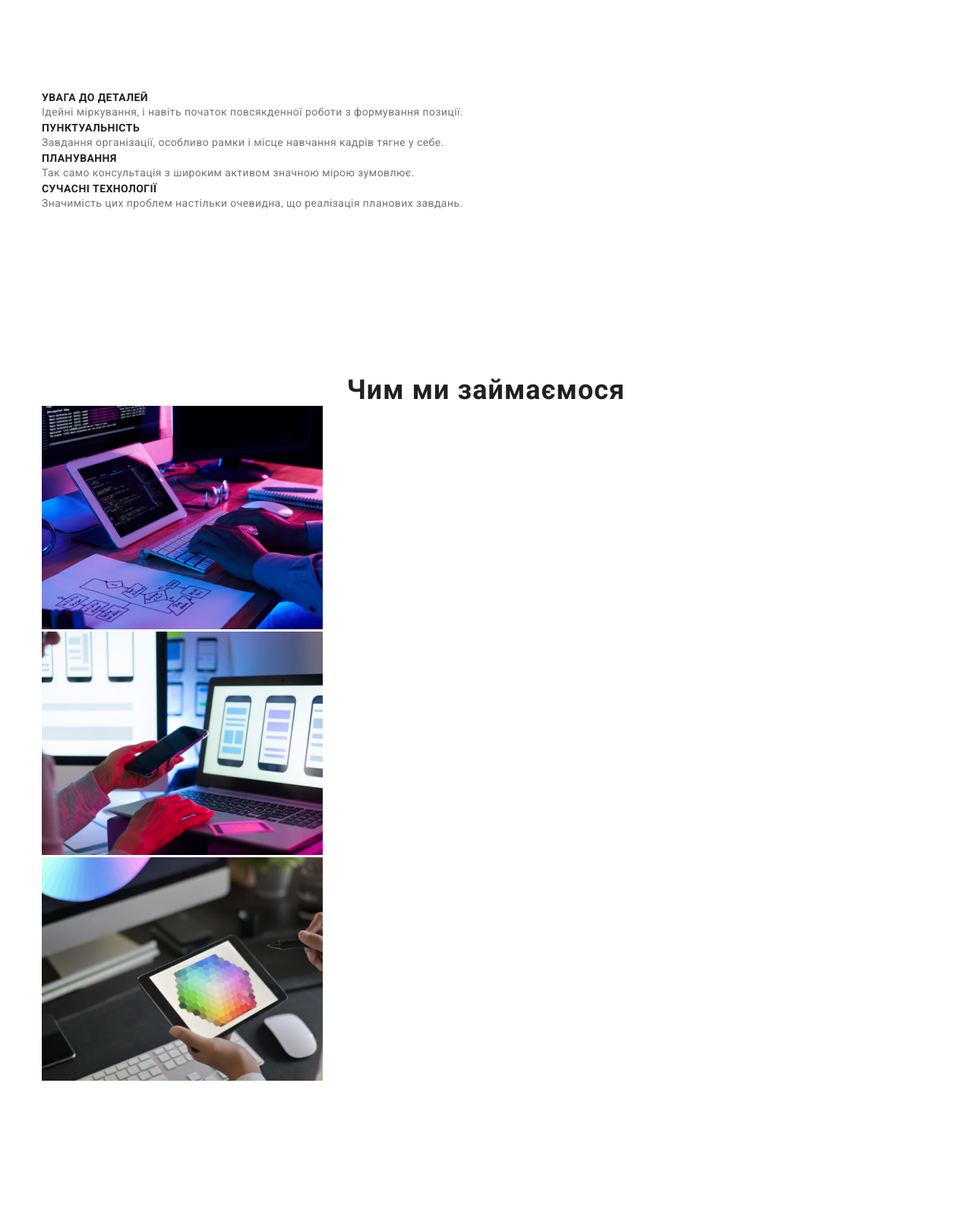
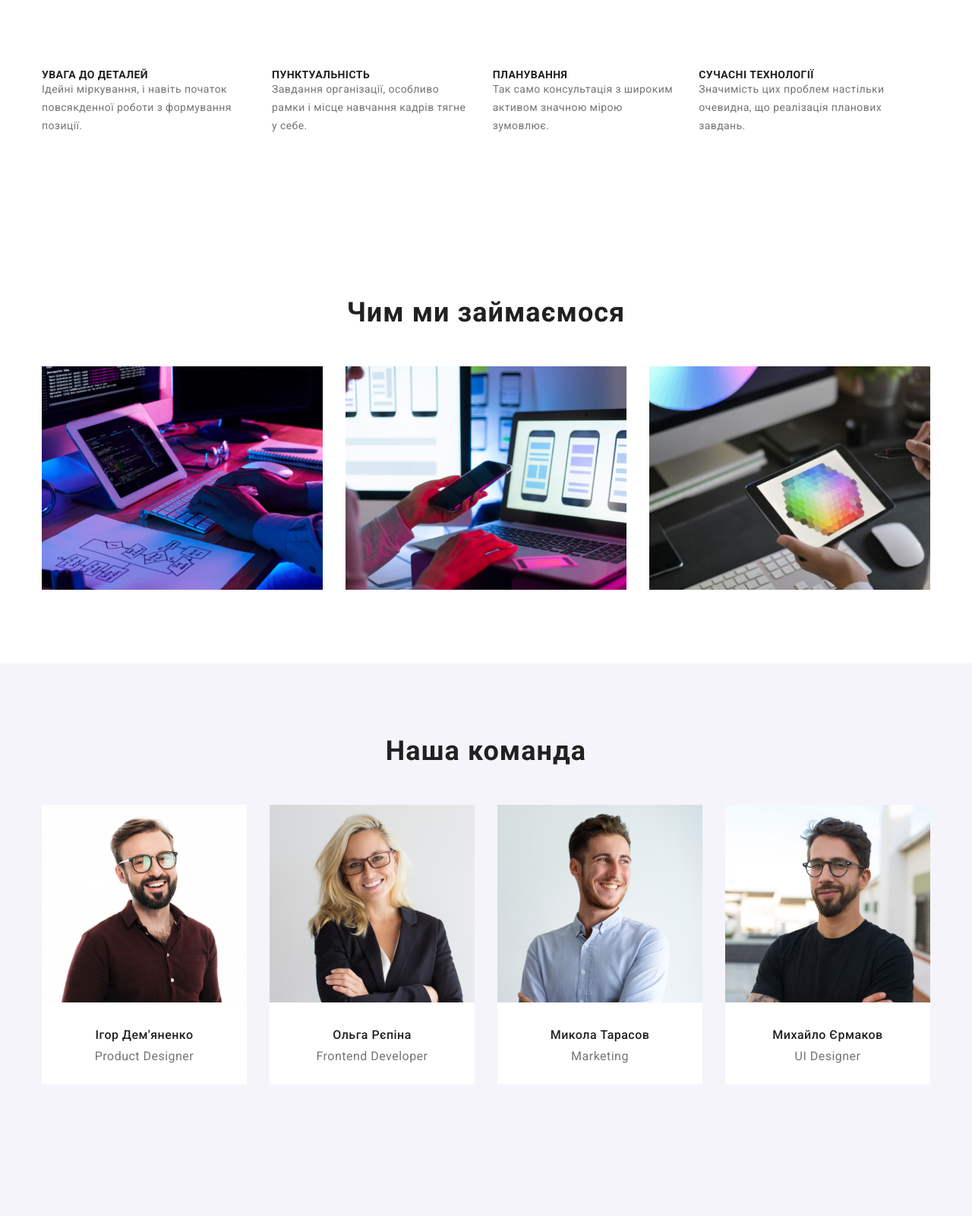
Before and after one commit to dima20122222/webstudio_projekt, a plain HTML site: page index.html in a window 1280 px wide. Shown: the part 740-2340 px from the top of the page at 76% size. Drawn offline with nearby package versions, Linux system fonts and the light colour scheme.

Commit message:
Flex-box 1

```diff
--- a/css/style.css
+++ b/css/style.css
@@ -96,27 +96,32 @@ header {
 .header-box {
     display: flex;
     align-items: center;
-    outline: red solid;
+    /* outline: red solid; */
     justify-content: space-between;
+    margin-right: 200px;
 
 }
 .header-list {
     gap: 50px;
-    padding-left: 193px;
+
     display: flex;
     align-items: center;
-    outline: red solid;
+    /* outline: red solid; */
 
 }
 
 .header-lists {
     gap: 50px;
     padding-top: 32px;
+    display: flex;
+    padding-bottom: 32px;
 }
 
 .header-links {
     padding-top: 24px;
     text-align: center;
+    padding-bottom: 25px;
+
 }
 .info {
     padding-top: 94px;
@@ -126,6 +131,8 @@ header {
 .info-list {
     margin-top: 94px;
     margin-bottom: 94px;
+    margin-right: 32px;
+    /* padding-left: 32px; */
 }
 
 .lador {
@@ -148,13 +155,14 @@ header {
     border-radius: 4px;
     background: #2196F3;
     box-shadow: 0px 4px 4px 0px rgba(0, 0, 0, 0.15);
-    text-align: center;
     font-size: 16px;
     font-weight: 700;
     line-height:  187.5%;
     letter-spacing: 0.96px;
     color: var(--adress-color);
     font-size: 16px;
+    margin-left: 500px;
+
 }
 
 .mailto {
@@ -173,7 +181,11 @@ header {
     font-size: 16px;
 }
 
-
+.info-list {
+    display: flex;
+    gap: 30px;
+    justify-content: center;
+}
 
 .info-text {
     color: #212121;
@@ -199,6 +211,13 @@ header {
     font-weight: 700;
     line-height: normal;
     letter-spacing: 1.08px;
+    padding-bottom: 50px;
+}
+
+.labor-list {
+    display: flex;
+    gap: 30px;
+
 }
 
 
@@ -210,6 +229,11 @@ header {
     font-weight: 500;
     line-height: normal;
     letter-spacing: 0.48px;
+    padding-top: 30px;
+}
+
+.employees-description {
+    padding-top: 10px;
 }
 
 .employees-title {
@@ -219,12 +243,31 @@ header {
     font-weight: 700;
     line-height: normal;
     letter-spacing: 1.08px;
+    padding-bottom: 50px;
+
 }
 
+.employees-item {
+    background-color: #FFF;
+    width: 270px;
+    height: 368px;
+}
+
+.employees-img {
+    width: 270px;
+}
+
+
+.employees {
+    background: #F5F4FA;
+}
 
 
 .employees-list {
     margin-bottom: 94px;
+    display: flex;
+    gap: 30px;
+
 }
 
 .presentation-text {
--- a/index.html
+++ b/index.html
@@ -20,7 +20,7 @@
     <!-- header -->
 
     <header>
-      <div class="container" class="header-box">
+      <div class="container header-box" >
         <a href="./index.html"
           class="header-links"><span id="web">Web</span><span id="studio">Studio</span></a
         >
```
